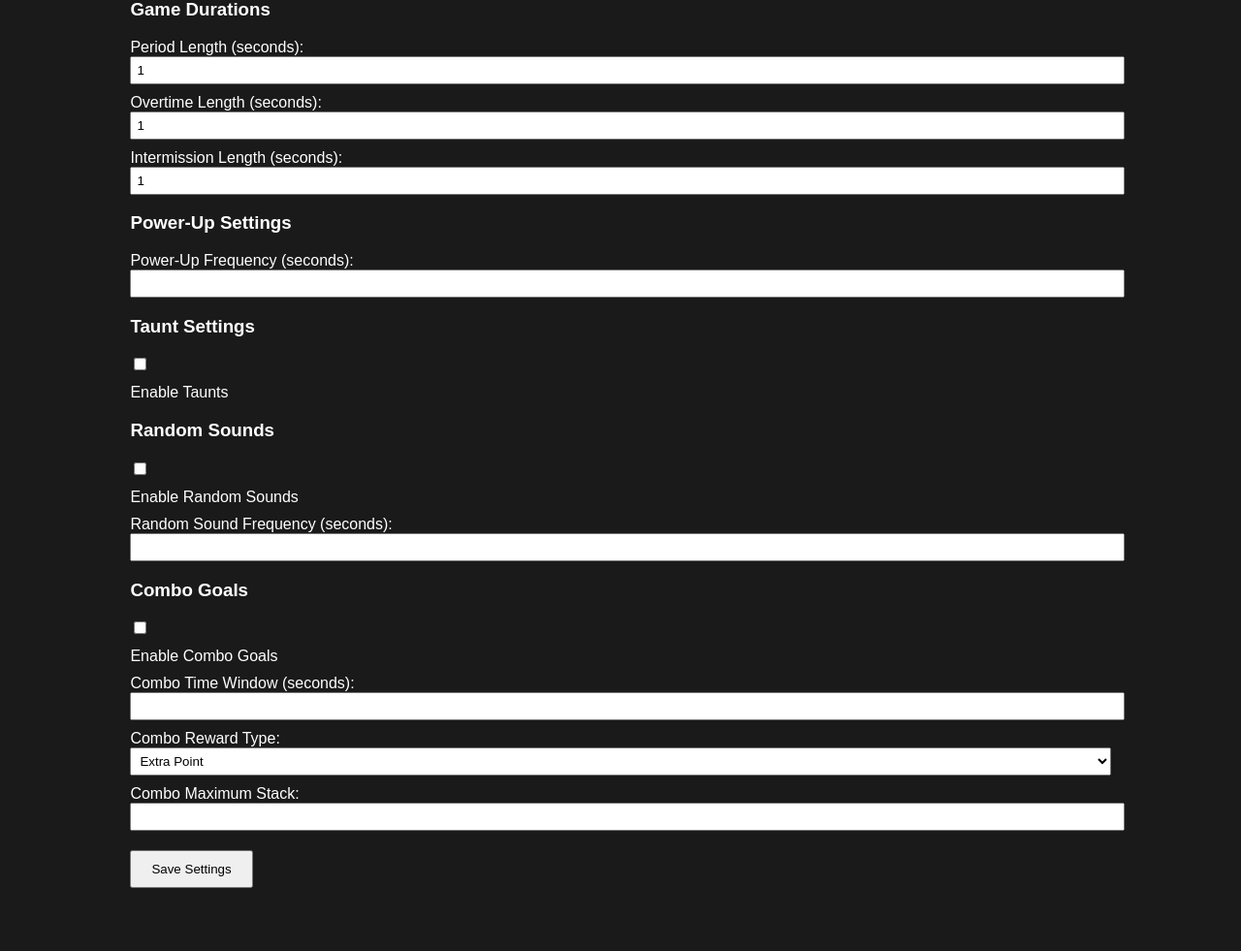
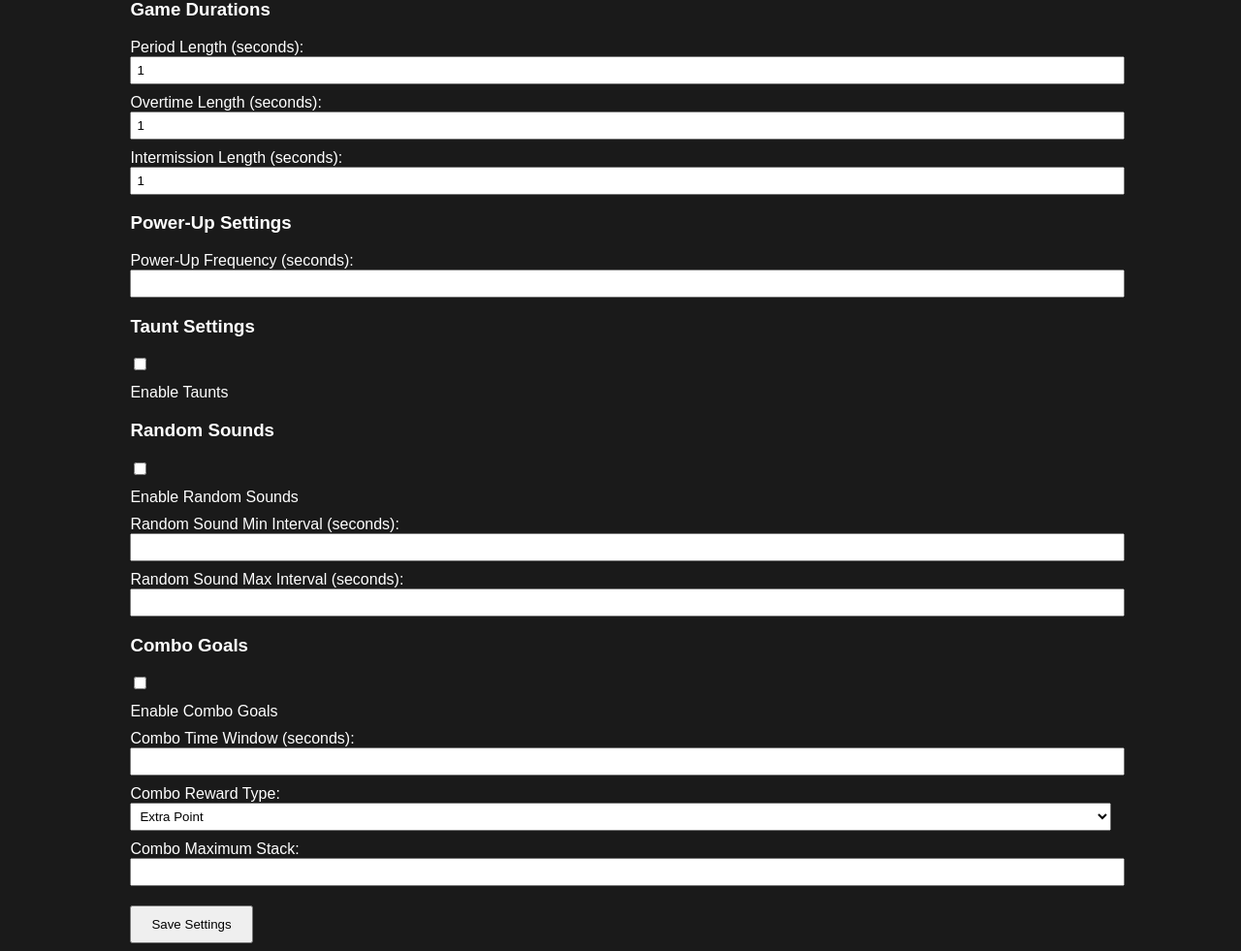
Before and after one commit to iceman23e/bubble-hockey-2, a Flask app: template templates/settings.html in a window 1280 px wide. Shown: the part 81-1062 px from the top of the page at 97% size. Before the commit the page ends 997 px from the top, so only its background shows below. Run offline with Flask 2, Linux system fonts and the light colour scheme; the template is opened without the code that fills it: most values are stand-ins (such as "Sample title", 1, 10 or a date in 2020).

Commit message:
Update settings.html
Add new fields for random sounds intervals

```diff
--- a/templates/settings.html
+++ b/templates/settings.html
@@ -49,8 +49,13 @@
                 <input type="checkbox" name="random_sounds_enabled" {% if settings['random_sounds_enabled'] %}checked{% endif %}>
                 <label for="random_sounds_enabled">Enable Random Sounds</label>
             </div>
-            <label for="random_sound_frequency">Random Sound Frequency (seconds):</label>
-            <input type="number" name="random_sound_frequency" value="{{ settings['random_sound_frequency'] }}">
+
+            <!-- Add new fields for random sound intervals -->
+            <label for="random_sound_min_interval">Random Sound Min Interval (seconds):</label>
+            <input type="number" name="random_sound_min_interval" value="{{ settings['random_sound_min_interval'] }}" min="1" step="1">
+
+            <label for="random_sound_max_interval">Random Sound Max Interval (seconds):</label>
+            <input type="number" name="random_sound_max_interval" value="{{ settings['random_sound_max_interval'] }}" min="1" step="1">
 
             <!-- Combo Goals -->
             <h3>Combo Goals</h3>
```
